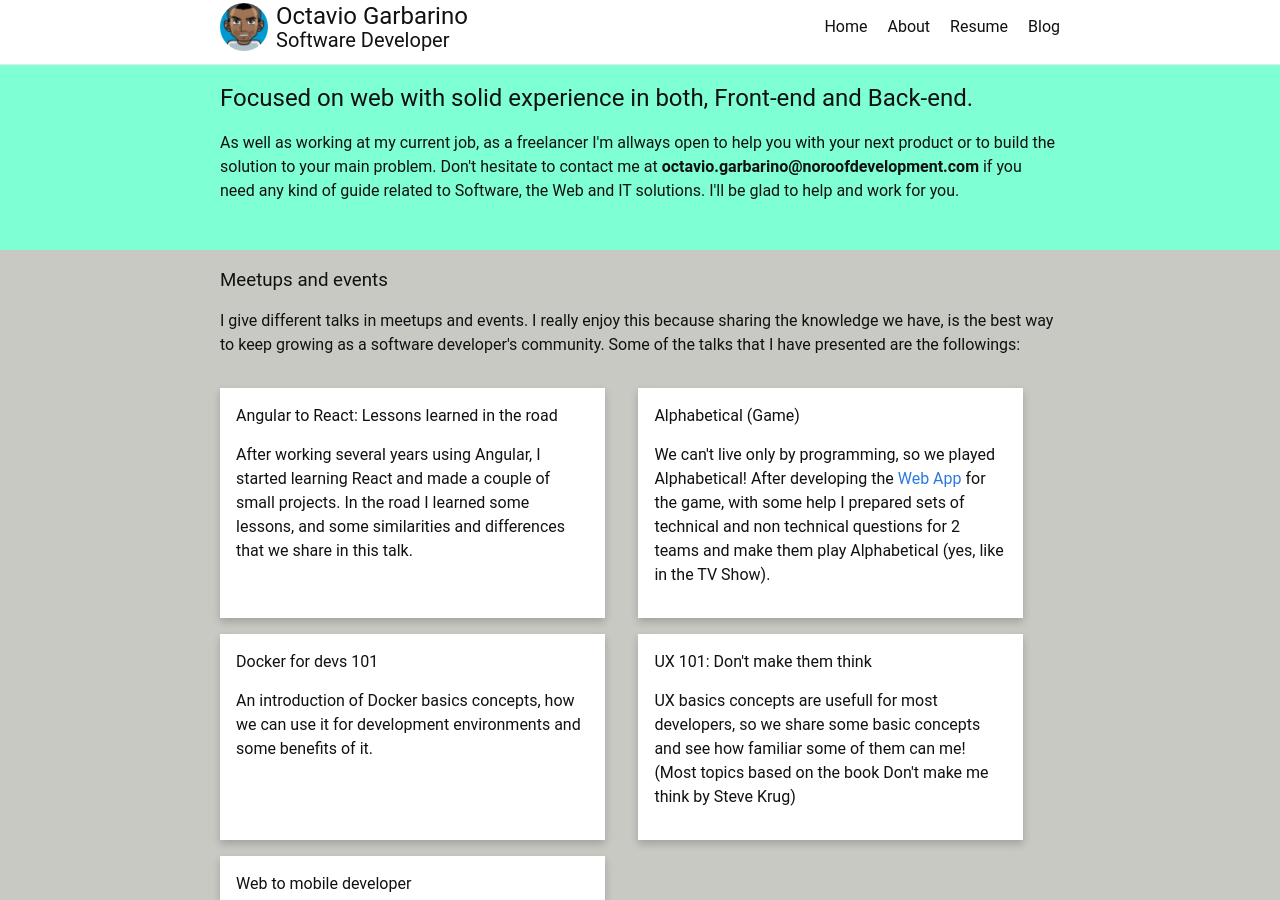
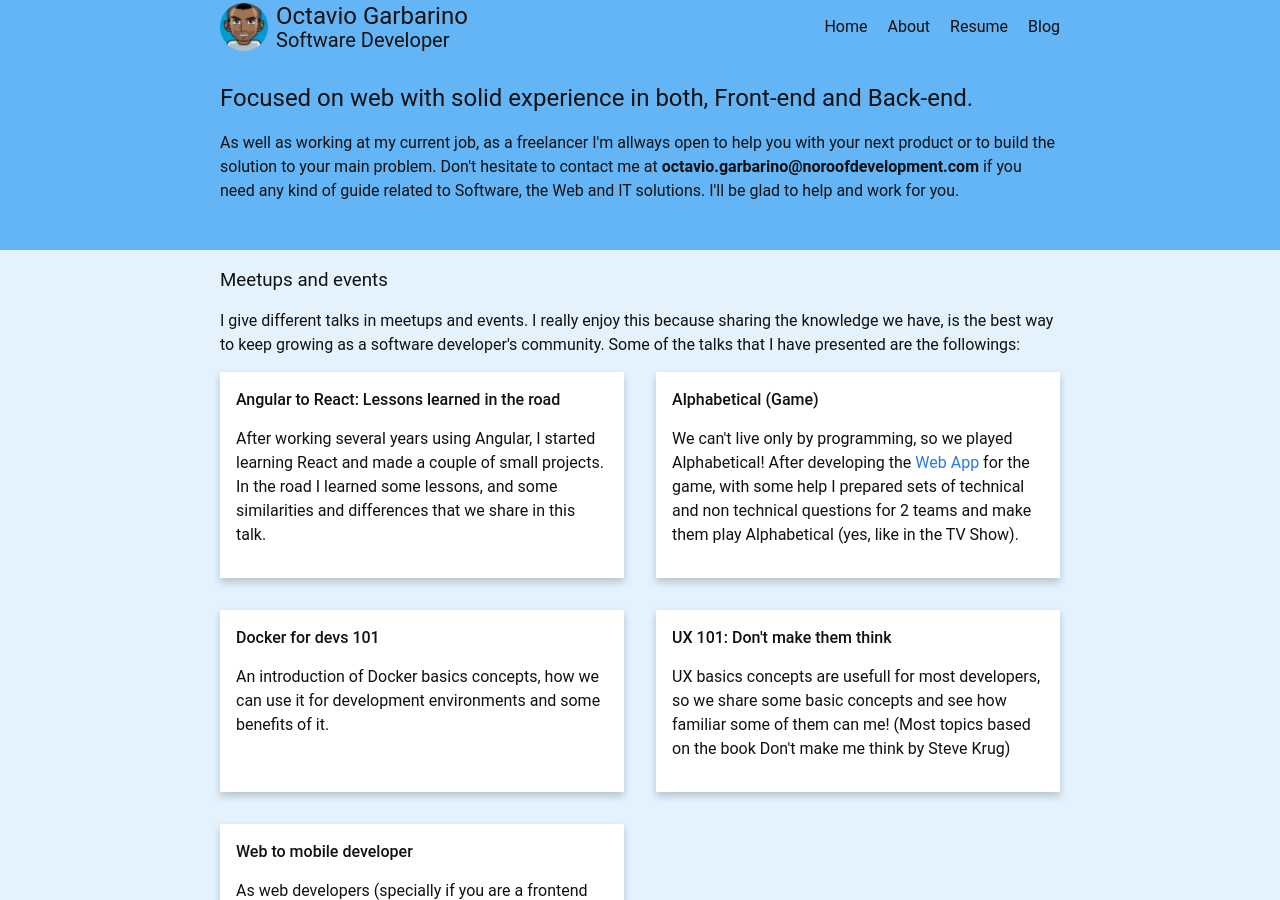
Before and after one commit to octaviogarbet/octaviogarbet.github.io, a Jekyll site: the page built from index.html, in a window 1280 px wide and 900 px high. Built offline with Jekyll 4.4.1, drawn with Linux system fonts in a browser that asks for light colours.

Commit message:
colors changed and responsive cards fixed

```diff
--- a/_sass/main.scss
+++ b/_sass/main.scss
@@ -7,7 +7,7 @@
   --color-secondary: #7DA2A9;
   --color-background: #F7F7F7;
   --color-container: #f4f4f4;
-  --color-header: white;
+  --color-header: #64B5F6;
   --color-correct: green;
   --color-wrong: red;
   --color-initial: blueviolet;
--- a/_sass/oti/_base.scss
+++ b/_sass/oti/_base.scss
@@ -53,6 +53,20 @@ main {
 
 footer {
   min-height: 50px;
+  background-color: #424242;
+  color: white;
+  a {
+    color: white;
+
+    &:visited {
+      color: darken(white, 15%);
+    }
+
+    &:hover {
+      color: $grey-color-light;
+      text-decoration: underline;
+    }
+  }
 }
 
 
--- a/_sass/oti/_layout.scss
+++ b/_sass/oti/_layout.scss
@@ -3,7 +3,7 @@
  */
 header.site-header {
   // border-top: 5px solid $grey-color-dark;
-  border-bottom: 1px solid $grey-color-light;
+  border-bottom: 1px solid var(--color-header);
   min-height: 4rem;
   // Positioning context for the mobile navigation icon
   position: fixed;
@@ -158,7 +158,6 @@ header.site-header {
 
 .footer-col-wrapper {
   @include relative-font-size(0.9375);
-  color: $grey-color;
   //max-width: 980px;
   margin-left: auto;
   margin-right: auto;
@@ -246,22 +245,29 @@ section {
   padding-top: 1rem;
   padding-bottom: 2rem;
   .cards-container {
-    display: flex;
-    flex-wrap: wrap;
+    display: grid;
+    grid-template-columns: repeat(2, 1fr);
+    grid-column-gap: 2rem;
+    grid-row-gap: 2rem;
+
     article {
       background-color: white;
       box-shadow: 0 4px 8px 0 rgba(0,0,0,0.2);
       padding: 1rem;
-      margin-top: 1rem;
-      width: 42%;
-      margin-right: 4%;
+      h4 {
+        font-weight: 500;
+      }
+    }
+
+    @include media-query($on-palm) {
+      grid-template-columns: 1fr;
     }
   }
   &.meetups {
-    background-color: rgb(201, 201, 196);
+    background-color: #E3F2FD;
   }
   &.introduction {
-    background-color: aquamarine;
+    background-color: var(--color-header);
   }
 }
 
```
Also changed, not shown: Gemfile.lock.
